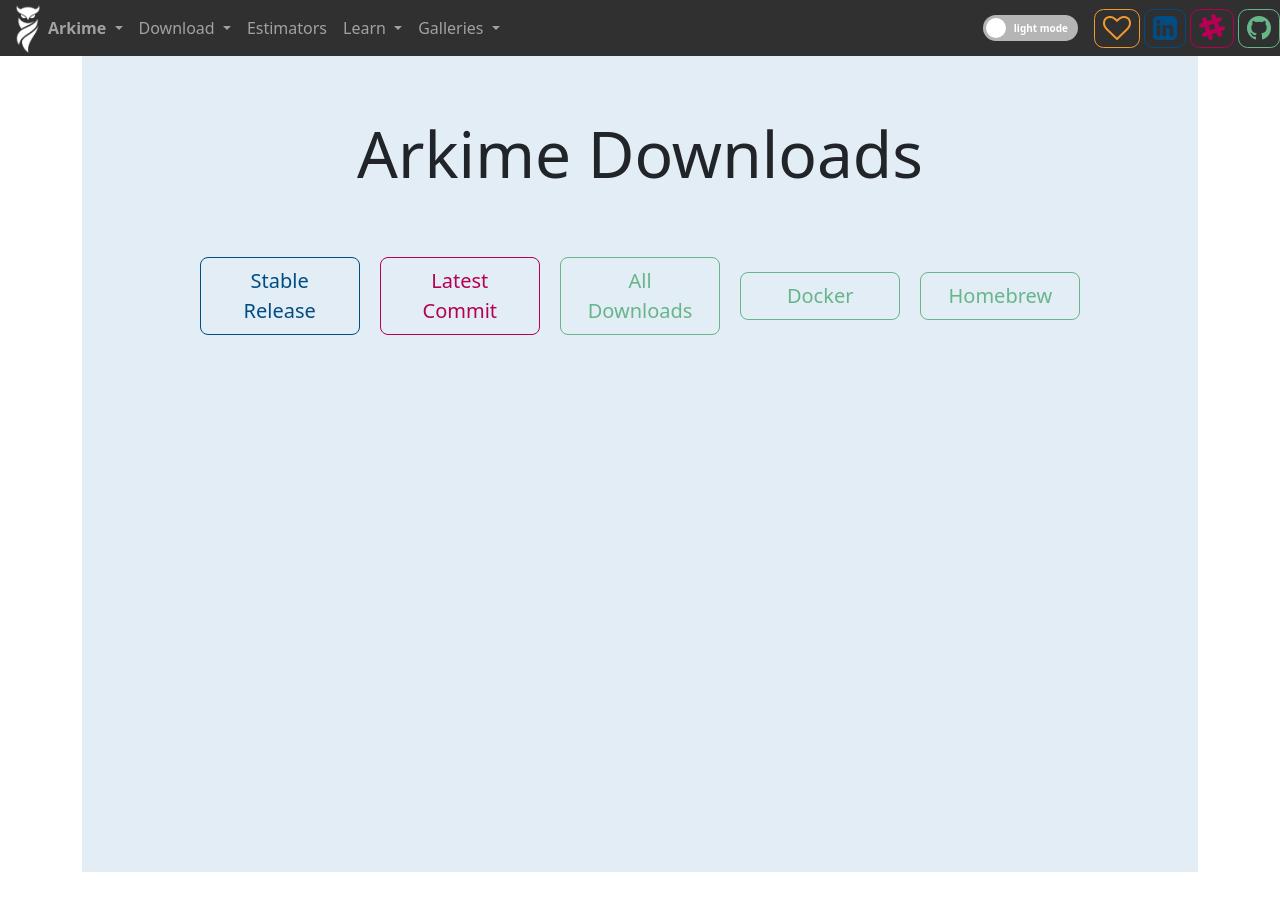
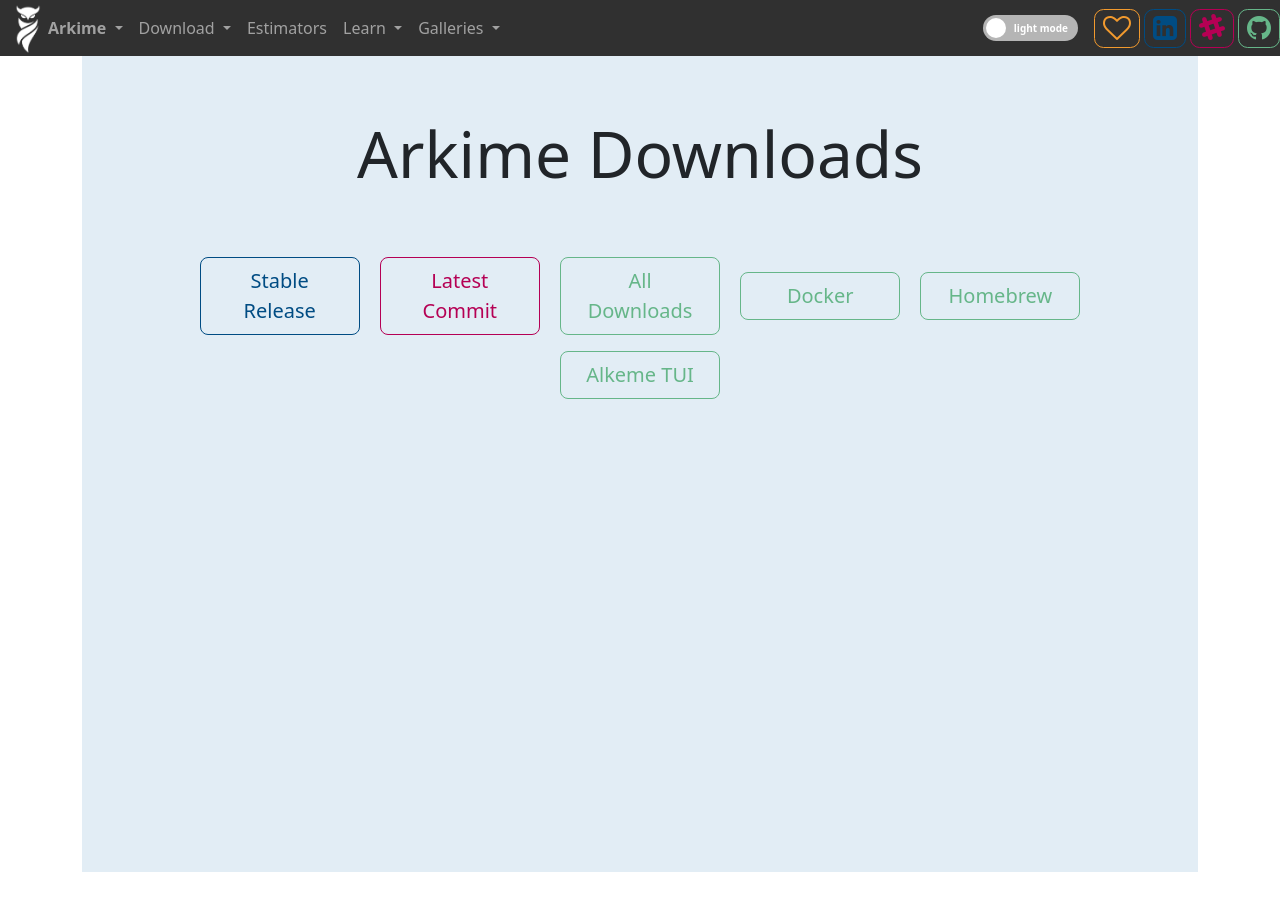
Before and after one commit to arkime/arkimeweb, a Jekyll site: the page built from downloads.html, in a window 1280 px wide and 900 px high. Built offline with Jekyll 4.4.1, drawn with Linux system fonts in a browser that asks for light colours.

Commit message:
Add Alkeme TUI download link to all download spots
Added link to https://github.com/arkime/alkeme/releases/latest in the
downloads page, homepage dropdown, and navbar dropdown.

Co-authored-by: Copilot <223556219+Copilot@users.noreply.github.com>

```diff
--- a/_includes/navbar.html
+++ b/_includes/navbar.html
@@ -77,6 +77,9 @@
           </a>
           <a class="dropdown-item" href="https://github.com/arkime/homebrew-arkime">
             Homebrew
+          </a>
+          <a class="dropdown-item" href="https://github.com/arkime/alkeme/releases/latest">
+            Alkeme TUI
           </a>
         </div>
       </li>
--- a/downloads.html
+++ b/downloads.html
@@ -96,6 +96,12 @@ title: Downloads
             href="https://github.com/arkime/homebrew-arkime">
             Homebrew
           </a>
+          <a data-bs-toggle="tooltip"
+            title="A terminal user interface for Arkime!"
+            class="btn btn-outline-info btn-lg btn-fw m-2"
+            href="https://github.com/arkime/alkeme/releases/latest">
+            Alkeme TUI
+          </a>
         </div>
       </div> <!-- /download btns -->
 
--- a/index.html
+++ b/index.html
@@ -99,6 +99,9 @@ title: Home
               </a>
               <a class="dropdown-item" href="https://github.com/arkime/homebrew-arkime">
                 Homebrew
+              </a>
+              <a class="dropdown-item" href="https://github.com/arkime/alkeme/releases/latest">
+                Alkeme TUI
               </a>
             </div>
           </div>
```
